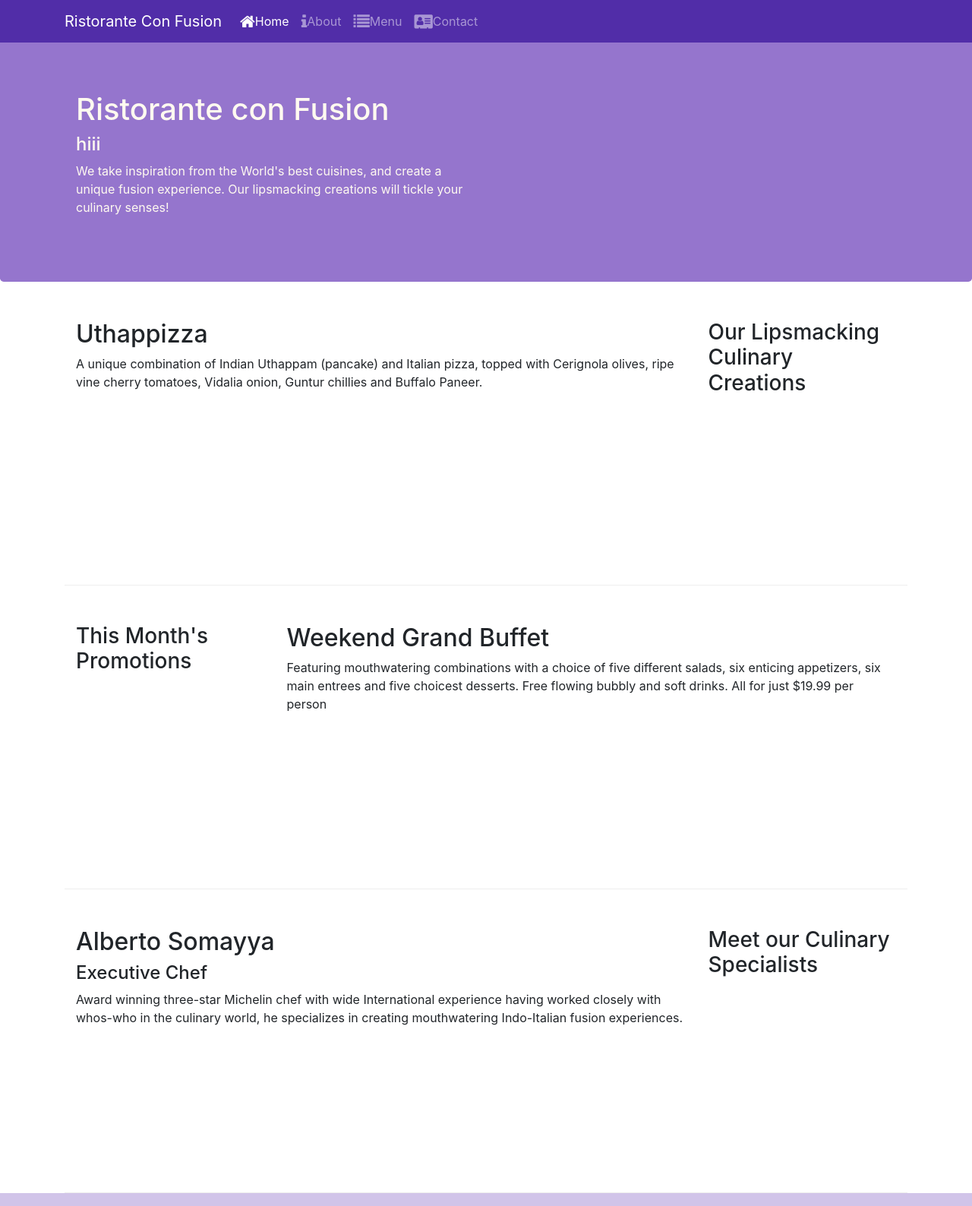
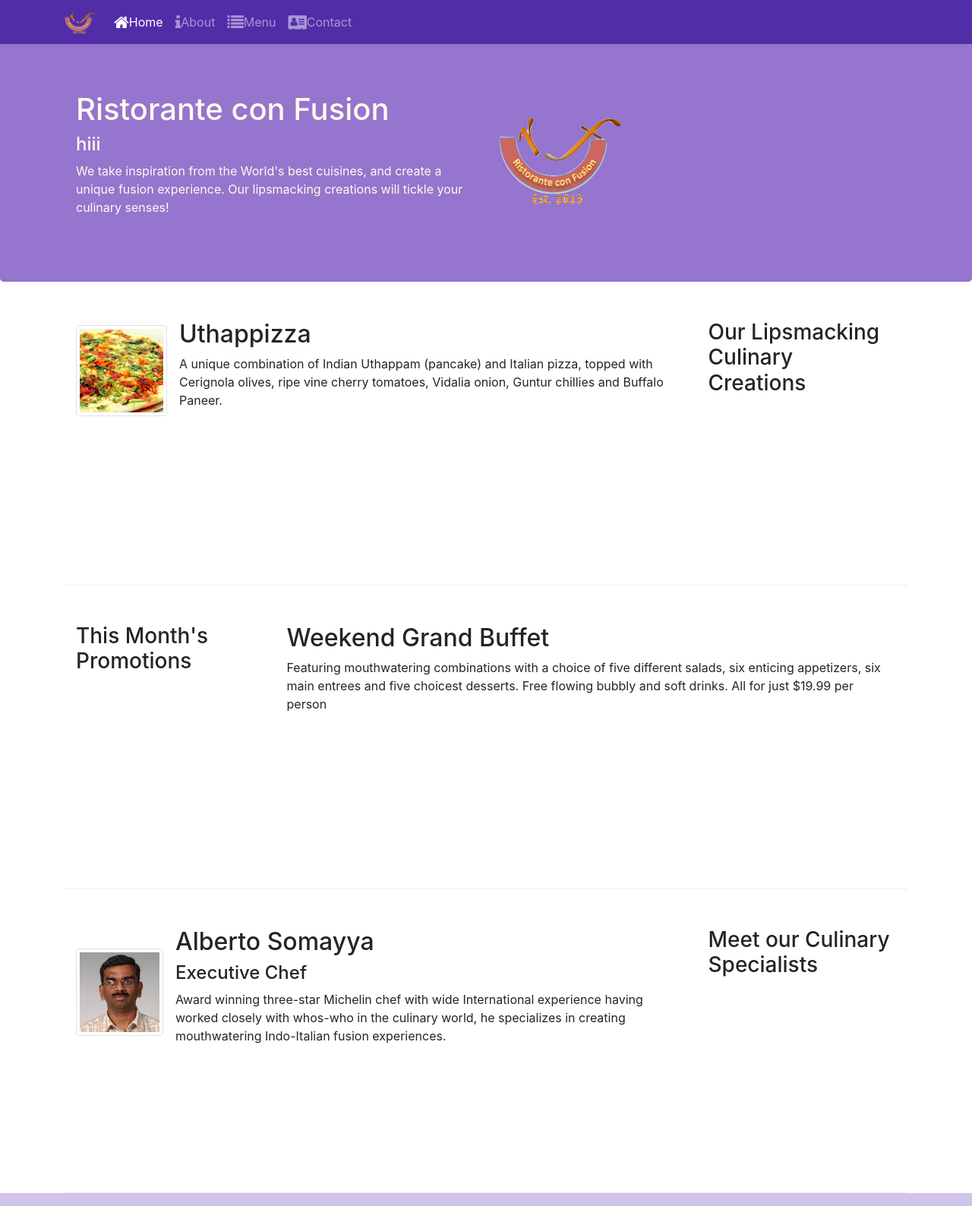
Before and after one commit to medhamax98/coursera, a website: page index.html in a window 1280 px wide. Shown: the top 1588 px of the page at 76% size. Drawn offline with nearby package versions, Linux system fonts and the light colour scheme.

Commit message:
images and media

```diff
--- a/index.html
+++ b/index.html
@@ -24,7 +24,7 @@
 			<button class="navbar-toggler" type="button" data-toggle="collapse" data-target="#Navbar">
                 <span class="navbar-toggler-icon"></span>
             </button>
-            <a class="navbar-brand" href="#">Ristorante Con Fusion</a>
+            <a class="navbar-brand" href="#"><img src="img/logo.png" height="30" width="41"></a>
 			<div class="collapse navbar-collapse" id="Navbar">
                 <ul class="navbar-nav mr-auto">
                     <li class="nav-item active"><a class="nav-link" href="#"><span class="fa fa-home fa-lg"></span>Home</a></li>
@@ -44,7 +44,8 @@
 					<h4> hiii</h4>
                     <p>We take inspiration from the World's best cuisines, and create a unique fusion experience. Our lipsmacking creations will tickle your culinary senses!</p>
                 </div>
-                <div class="col-12 col-sm-4">
+                <div class="col-12 col-sm-4 align-self-center"">
+					<img src="img/logo.png" class="img-fluid">
                 </div>
             </div>
         </div>
@@ -58,8 +59,18 @@
                 <h3>Our Lipsmacking Culinary Creations</h3>
             </div>
             <div class="col-12 col-sm order-sm-first col-md">
-                <h2>Uthappizza</h2>
-                <p>A unique combination of Indian Uthappam (pancake) and Italian pizza, topped with Cerignola olives, ripe vine cherry tomatoes, Vidalia onion, Guntur chillies and Buffalo Paneer.</p>
+				                <div class="media">
+                    <img class="d-flex mr-3 img-thumbnail align-self-center"
+                            src="img/uthappizza.png" alt="Uthappizza">
+                    <div class="media-body">
+                        <h2 class="mt-0">Uthappizza</h2>
+                        <p class="d-none d-sm-block">A unique combination of Indian Uthappam (pancake) and
+                            Italian pizza, topped with Cerignola olives, ripe vine
+                            cherry tomatoes, Vidalia onion, Guntur chillies and
+                            Buffalo Paneer.</p>
+                    </div>
+                </div>
+
             </div>
         </div>
 
@@ -79,9 +90,19 @@
                 <h3>Meet our Culinary Specialists</h3>
             </div>
             <div class="col-12 col-sm order-sm-first col-md">
-                <h2>Alberto Somayya</h2>
-                <h4>Executive Chef</h4>
-                <p>Award winning three-star Michelin chef with wide International experience having worked closely with whos-who in the culinary world, he specializes in creating mouthwatering Indo-Italian fusion experiences. </p>
+				<div class="media">
+                    <img class="d-flex mr-3 img-thumbnail align-self-center"
+                            src="img/alberto.png" alt="Alberto Somayya">
+                    <div class="media-body">
+                        <h2 class="mt-0">Alberto Somayya</h2>
+                        <h4>Executive Chef</h4>
+                        <p class="d-none d-sm-block">Award winning three-star Michelin chef with wide
+                            International experience having worked closely with
+                            whos-who in the culinary world, he specializes in
+                            creating mouthwatering Indo-Italian fusion experiences.
+                            </p>
+                    </div>
+                </div>
             </div>
         </div>
     </div>
```
Also changed, not shown: aboutus.html (+3 -2 lines), contactus.html (+3 -2 lines), img/alberto.png (added), img/buffet.png (added), img/logo.png (added), img/uthappizza.png (added), 1 other file.
